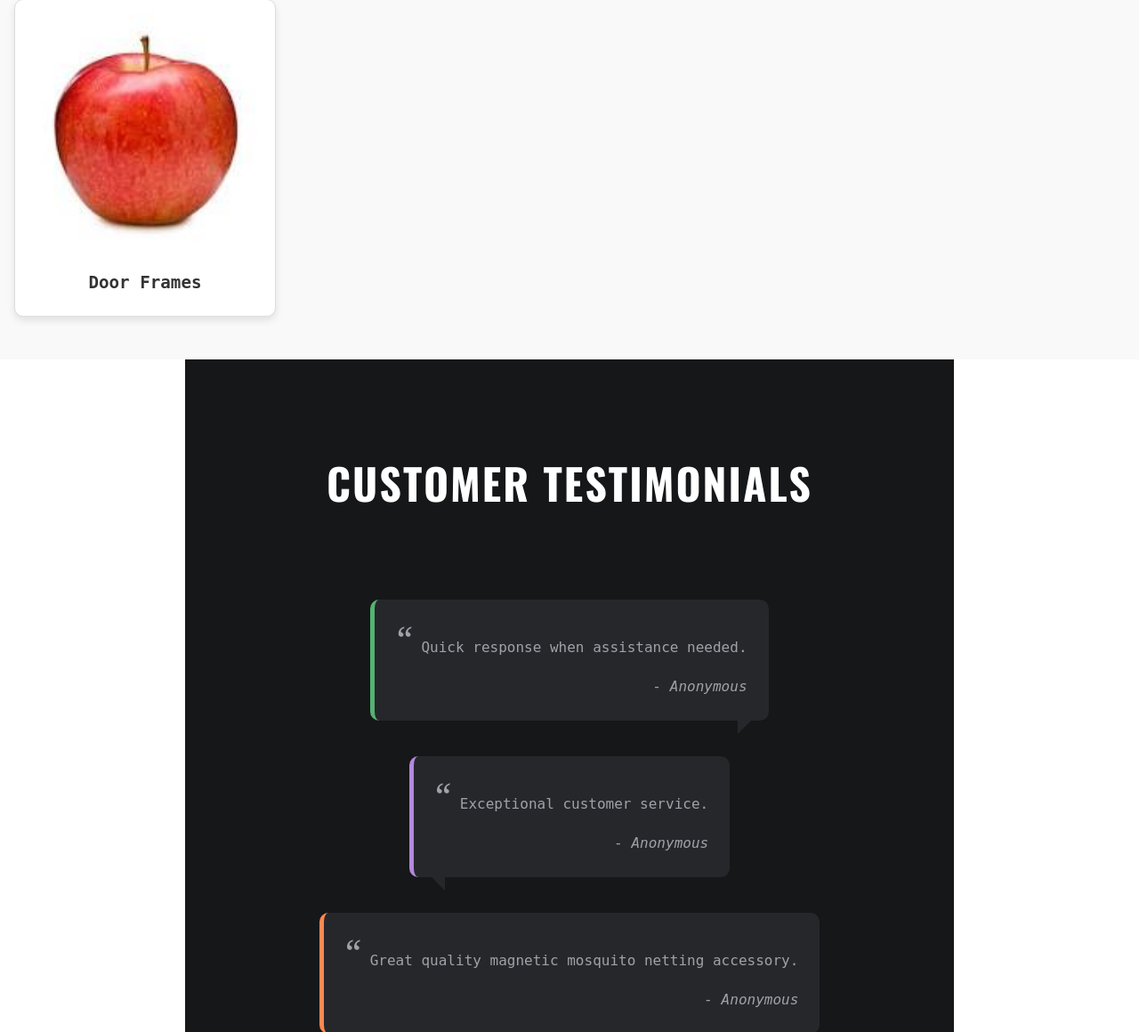
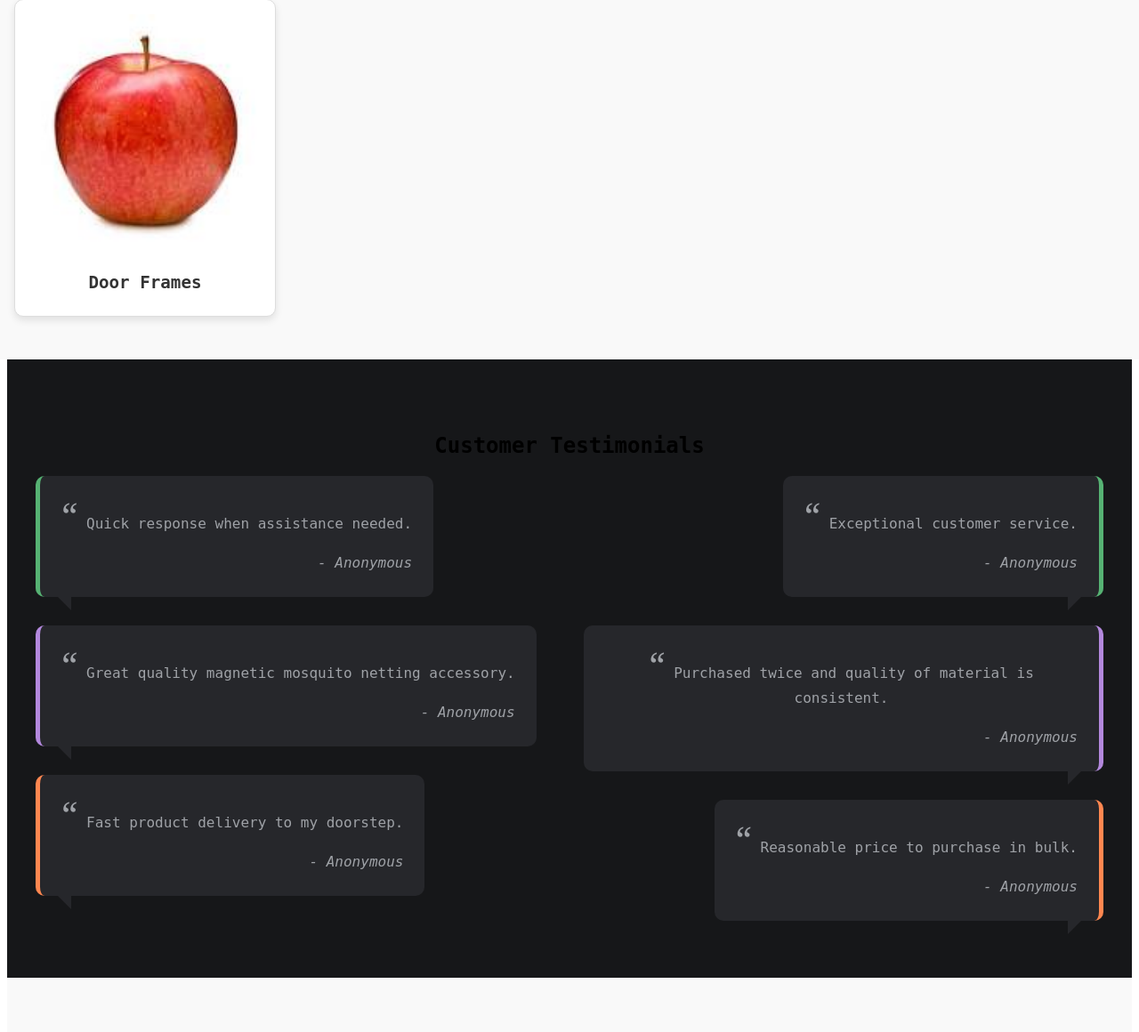
Before and after one commit to WenSuen/Infinity, a PHP site: page / in a window 1280 px wide. Shown: the part 1368-2528 px from the top of the page at 89% size. Run offline with PHP 8.4, Linux system fonts and the light colour scheme; some libraries are stand-ins or nearby versions.

Commit message:
split into 3, 3

```diff
--- a/css/style.css
+++ b/css/style.css
@@ -260,25 +260,22 @@ body, html {
     padding: 4em 2em;
     background-color: var(--color1);
     text-align: center;
-    max-width: 800px;
+    max-width: 1200px; /* Extended for two columns */
     margin: 0 auto;
-}
-
-.testimonial-section h2 {
-    font-size: 3rem;
-    font-family: 'Oswald', sans-serif;
-    font-weight: 700;
-    color: #fff;
-    text-transform: uppercase;
-    letter-spacing: 2px;
-    margin-bottom: 2em;
-    position: relative;
 }
 
 .testimonial-container {
     display: flex;
+    justify-content: space-between; /* Space between columns */
+    gap: 2em;
+}
+
+/* Columns for testimonials */
+.testimonial-column {
+    flex: 1;
+    display: flex;
     flex-direction: column;
-    gap: 1em;
+    gap: 2em;
 }
 
 /* Speech bubble design */
@@ -288,31 +285,17 @@ body, html {
     font-size: 1rem;
     line-height: 1.75;
     padding: 1.5em;
-    margin-bottom: 1.5em;
     border-radius: 10px;
     position: relative;
-    max-width: 90%;
-    margin-left: auto;
-    margin-right: auto;
     cursor: default;
 }
 
-/* Random border colors */
-.speechbubble:nth-child(4n+1) {
+/* Alternating speech bubbles */
+.speechbubble.left {
+    align-self: flex-start; /* Align to the left */
     border-left: 5px solid var(--highlight1);
 }
-.speechbubble:nth-child(4n+2) {
-    border-left: 5px solid var(--highlight2);
-}
-.speechbubble:nth-child(4n+3) {
-    border-left: 5px solid var(--highlight3);
-}
-.speechbubble:nth-child(4n+4) {
-    border-left: 5px solid var(--highlight4);
-}
-
-/* Speech bubble arrow */
-.speechbubble:nth-child(2n)::after {
+.speechbubble.left::after {
     content: '';
     position: absolute;
     bottom: -15px;
@@ -323,7 +306,12 @@ body, html {
     border-style: solid;
     border-color: var(--color2) transparent;
 }
-.speechbubble:nth-child(2n+1)::after {
+
+.speechbubble.right {
+    align-self: flex-end; /* Align to the right */
+    border-right: 5px solid var(--highlight2);
+}
+.speechbubble.right::after {
     content: '';
     position: absolute;
     bottom: -15px;
@@ -333,6 +321,20 @@ body, html {
     border-width: 15px 15px 0 0;
     border-style: solid;
     border-color: var(--color2) transparent;
+}
+
+/* Randomize border colors for left/right bubbles */
+.speechbubble.left:nth-child(3n+1),
+.speechbubble.right:nth-child(3n+1) {
+    border-color: var(--highlight1);
+}
+.speechbubble.left:nth-child(3n+2),
+.speechbubble.right:nth-child(3n+2) {
+    border-color: var(--highlight2);
+}
+.speechbubble.left:nth-child(3n+3),
+.speechbubble.right:nth-child(3n+3) {
+    border-color: var(--highlight3);
 }
 
 /* Quotation mark */
--- a/index.html
+++ b/index.html
@@ -93,29 +93,35 @@
             Customer Testimonials
         </h2>
         <div class="testimonial-container">
-            <div class="speechbubble">
+            <!-- Left Column -->
+            <div class="testimonial-column">
+                <div class="speechbubble left">
                     <p>Quick response when assistance needed.</p>
                     <span class="username">- Anonymous</span>
                 </div>
-            <div class="speechbubble">
+                <div class="speechbubble left">
+                    <p>Great quality magnetic mosquito netting accessory.</p>
+                    <span class="username">- Anonymous</span>
+                </div>
+                <div class="speechbubble left">
+                    <p>Fast product delivery to my doorstep.</p>
+                    <span class="username">- Anonymous</span>
+                </div>
+            </div>
+            <!-- Right Column -->
+            <div class="testimonial-column">
+                <div class="speechbubble right">
                     <p>Exceptional customer service.</p>
                     <span class="username">- Anonymous</span>
                 </div>
-            <div class="speechbubble">
-                <p>Great quality magnetic mosquito netting accessory.</p>
-                <span class="username">- Anonymous</span>
-            </div>
-            <div class="speechbubble">
+                <div class="speechbubble right">
                     <p>Purchased twice and quality of material is consistent.</p>
                     <span class="username">- Anonymous</span>
                 </div>
-            <div class="speechbubble">
-                <p>Fast product delivery to my doorstep.</p>
+                <div class="speechbubble right">
+                    <p>Reasonable price to purchase in bulk.</p>
                     <span class="username">- Anonymous</span>
                 </div>
-            <div class="speechbubble">
-                <p>Reasonable price to purchase in bulk.</p>
-                <span class="username">- Anonymous</span>
             </div>
         </div>
     </section>
```
Lines whose indentation alone changed are shown as unchanged.
